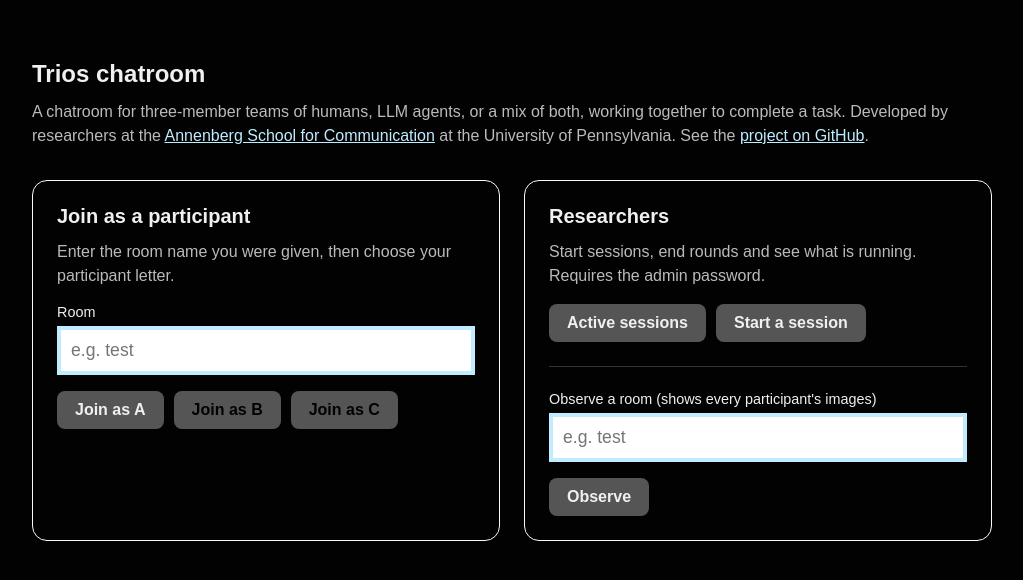
After one commit to mbod/trios-app, a Flask app: page / in a window 1280 px wide. The commit adds this page. Shown: the top 580 px of the page, without its empty margins (128-1151 px from the left). Run offline with Flask 3, Linux system fonts and the light colour scheme.

Commit message:
code: landing page and bare domain

```diff
--- a/app.py
+++ b/app.py
@@ -91,6 +91,14 @@ connected_clients = {}
 
 
 # --- app routes --------------------------------------------------
+
+@app.route('/')
+def index():
+    '''
+    Landing page with links into the chatroom and admin pages
+    '''
+    return render_template('index.html', roles=PARTICIPANTS)
+
 
 @app.route('/health')
 def health():
--- a/static/style/style.css
+++ b/static/style/style.css
@@ -171,3 +171,107 @@ h2 {
   .tb-card { width: 70px; height: 70px; background: #fff; border: 2px solid transparent;
              border-radius: 6px; cursor: pointer; object-fit: contain; }
   .tb-selected { border-color: #f0a000 !important; box-shadow: 0 0 0 2px #f0a000; }
+
+
+/* ---- landing page (/) ---- */
+
+#landing {
+    max-width: 960px;
+    margin: 40px auto;
+}
+
+.landing-intro,
+.landing-card p {
+    margin-top: 12px;
+    color: #bbb;
+    line-height: 1.5;
+}
+
+.landing-cards {
+    display: flex;
+    flex-wrap: wrap;
+    gap: 24px;
+    margin-top: 32px;
+}
+
+.landing-card {
+    flex: 1 1 300px;
+    border: 1px solid #f0fff0;
+    border-radius: 15px;
+    padding: 24px;
+}
+
+.landing-card h2 {
+    font-size: 20px;
+    padding-bottom: 0;
+}
+
+.landing-card p {
+    margin-bottom: 16px;
+}
+
+.landing-form label {
+    display: block;
+    font-size: 0.9em;
+    margin-bottom: 6px;
+}
+
+.landing-form input {
+    width: 100%;
+    padding: 10px;
+    font-size: 1.1rem;
+    outline: none;
+    border: 4px solid rgb(191, 237, 255);
+    background-color: white;
+}
+
+.landing-buttons {
+    display: flex;
+    flex-wrap: wrap;
+    gap: 10px;
+    margin-top: 16px;
+}
+
+.landing-button {
+    display: inline-block;
+    padding: 10px 18px;
+    border: none;
+    border-radius: 8px;
+    font-family: inherit;
+    font-size: 1rem;
+    font-weight: bold;
+    color: #f0f0f0;
+    background-color: #555;
+    text-decoration: none;
+    cursor: pointer;
+}
+
+/* dark text keeps the orange and green participant colours readable */
+.landing-button.fromB,
+.landing-button.fromC {
+    color: #020202;
+}
+
+.landing-button:hover {
+    filter: brightness(1.15);
+}
+
+.landing-button:focus-visible {
+    outline: 2px solid rgb(191, 237, 255);
+    outline-offset: 2px;
+}
+
+.landing-divider {
+    border: none;
+    border-top: 1px solid #333;
+    margin: 24px 0;
+}
+
+/* links in the landing intro: default blue is hard to read on the dark background */
+.landing-intro a {
+    color: rgb(191, 237, 255);
+}
+
+.landing-intro a:hover {
+    color: #ffffff;
+}
--- a/templates/base.html
+++ b/templates/base.html
@@ -1,7 +1,7 @@
 <!DOCTYPE html>
 <html lang="en">
   <head>
-    <title>Team task chatroom</title>
+    <title>{% block title %}Team task chatroom{% endblock %}</title>
     <link rel="stylesheet" href="{{url_for('static', filename='style/style.css')}}" />
 
     {% if participants|length==1 %}
--- /dev/null
+++ b/templates/index.html
@@ -0,0 +1,79 @@
+{% extends 'base.html' %}
+{% block title %}Trios chatroom{% endblock %}
+{% block content %}
+
+<div id="landing">
+
+  <header>
+    <div id="home-header">Trios chatroom</div>
+    <p class="landing-intro">
+      A chatroom for three-member teams of humans, LLM agents, or a mix of both,
+      working together to complete a task. Developed by researchers at the
+      <a href="https://www.asc.upenn.edu" target="_blank" rel="noopener noreferrer">Annenberg School for Communication</a>
+      at the University of Pennsylvania. See the
+      <a href="https://github.com/mbod/trios-app/" target="_blank" rel="noopener noreferrer">project on GitHub</a>.
+    </p>
+  </header>
+
+  <div class="landing-cards">
+
+    <section class="landing-card">
+      <h2>Join as a participant</h2>
+      <p>Enter the room name you were given, then choose your participant letter.</p>
+      <form class="room-form landing-form">
+        <label for="join-room">Room</label>
+        <input id="join-room" name="room" required
+               pattern="[A-Za-z0-9_-]{1,32}" placeholder="e.g. test"
+               title="Letters, numbers, - or _ (up to 32)" autocomplete="off">
+        <div class="landing-buttons">
+          {% for p in roles %}
+          <button type="submit" name="user_id" value="{{ p }}"
+                  class="landing-button from{{ p }}">Join as {{ p }}</button>
+          {% endfor %}
+        </div>
+      </form>
+    </section>
+
+    <section class="landing-card">
+      <h2>Researchers</h2>
+      <p>Start sessions, end rounds and see what is running. Requires the admin password.</p>
+      <div class="landing-buttons">
+        <a class="landing-button" href="{{ url_for('admin_sessions') }}">Active sessions</a>
+        <a class="landing-button" href="{{ url_for('admin_start') }}">Start a session</a>
+      </div>
+
+      <hr class="landing-divider">
+
+      <form class="room-form landing-form">
+        <label for="observe-room">Observe a room (shows every participant's images)</label>
+        <input id="observe-room" name="room" required
+               pattern="[A-Za-z0-9_-]{1,32}" placeholder="e.g. test"
+               title="Letters, numbers, - or _ (up to 32)" autocomplete="off">
+        <div class="landing-buttons">
+          <button type="submit" name="user_id" value="" class="landing-button">Observe</button>
+        </div>
+      </form>
+    </section>
+
+  </div>
+</div>
+
+<script type="text/javascript">
+  // Chatroom URLs are /chatroom/<room>, plus ?user_id=<letter> for participants
+  const chatroomUrl = {{ url_for('chatroom', room_id='__room__')|tojson }};
+
+  document.querySelectorAll('.room-form').forEach((form) => {
+    form.addEventListener('submit', (event) => {
+      event.preventDefault();
+      const room = form.elements.room.value.trim();
+      const userId = event.submitter ? event.submitter.value : '';
+      let url = chatroomUrl.replace('__room__', encodeURIComponent(room));
+      if (userId) {
+        url += '?user_id=' + encodeURIComponent(userId);
+      }
+      window.location.href = url;
+    });
+  });
+</script>
+
+{% endblock %}
```
